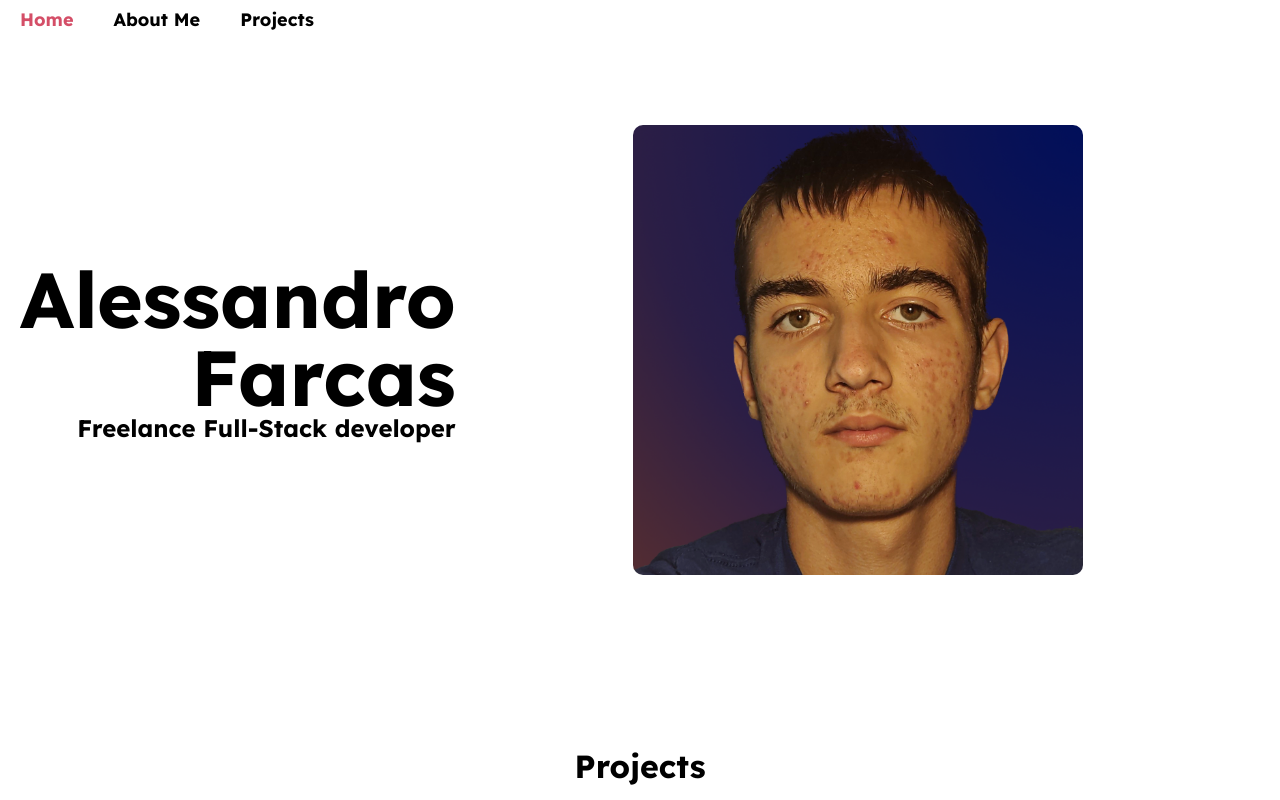
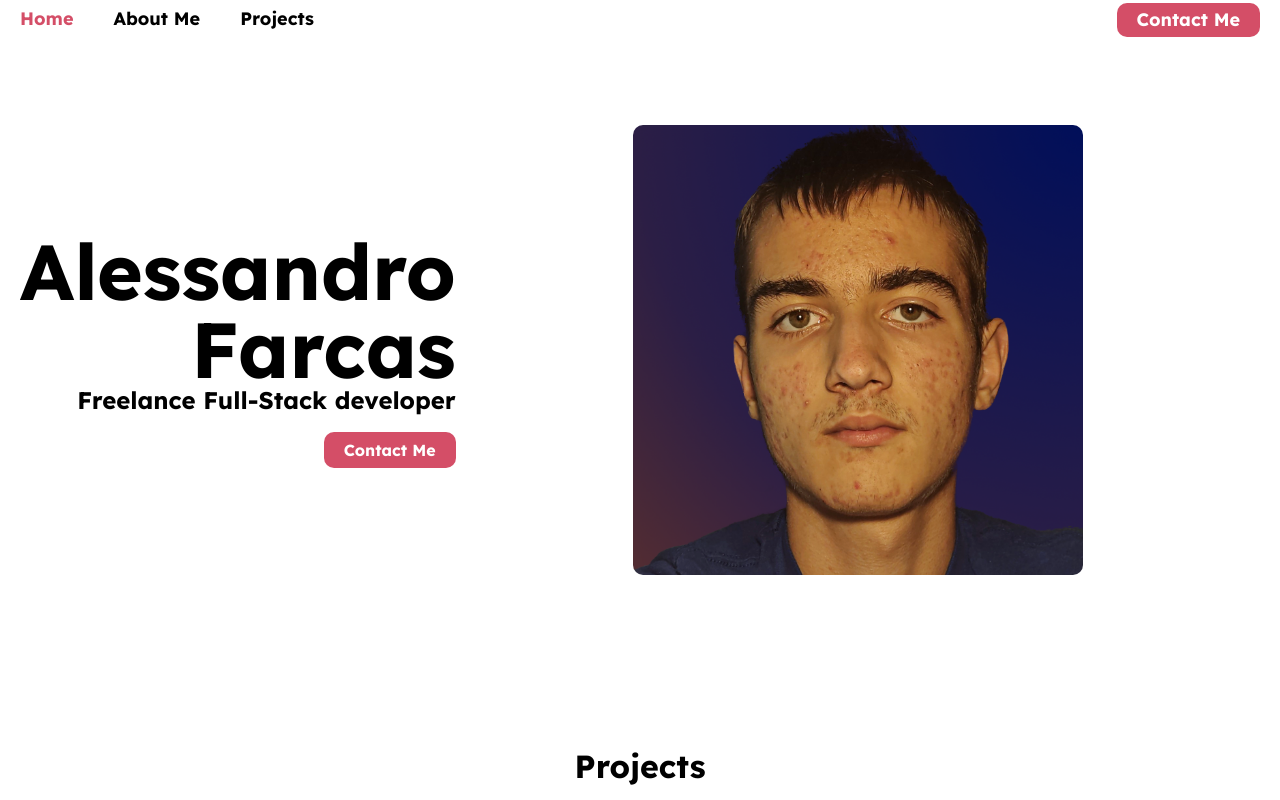
Before and after one commit to Alenygam/portfolio, a Vue app: page /#/ in a window 1280 px wide. Shown: the top 800 px of the page. Built offline with nearby package versions, Linux system fonts and the light colour scheme.

Commit message:
Added contact me page

```diff
--- a/src/components/Home/HeroSection.vue
+++ b/src/components/Home/HeroSection.vue
@@ -3,12 +3,21 @@
         <div class="hero-title">
             <h1>Alessandro Farcas</h1>
             <h2>Freelance Full-Stack developer</h2>
+            <ContactMeButton/>
         </div>
         <div class="hero-image">
             <img src="@/assets/Home_picture.png">
         </div>
     </div>
 </template>
+
+<script>
+import ContactMeButton from '@/components/common/ContactMeButton.vue'
+
+export default {
+    components: {ContactMeButton}
+}
+</script>
 
 <style scoped>
     .hero-container {
@@ -23,6 +32,7 @@
         display: flex;
         justify-content: center;
         flex-direction: column;
+        place-items: center;
         text-align: right;
     }
 
@@ -44,6 +54,16 @@
         width: 450px;
         height: 450px;
         border-radius: 10px;
+    }
+
+    .contact-button {
+        margin-top: 20px;
+    }
+
+    @media screen and (min-width: 920px) {
+        .hero-title {
+            place-items: flex-end;
+        }
     }
 
     @media screen and (max-width: 920px) {
--- a/src/components/Home/Projects.vue
+++ b/src/components/Home/Projects.vue
@@ -53,9 +53,9 @@ export default {
         .projects-container {
             flex-direction: column;
             place-items: center;
-            margin: none;
             overflow: hidden;
             width: auto;
+            margin: 0;
         }
 
         .projects-container > div {
--- a/src/components/Navbar.vue
+++ b/src/components/Navbar.vue
@@ -3,7 +3,8 @@
         <router-link to="/">Home</router-link>
         <router-link to="/about_me">About Me</router-link>
         <router-link to="/projects">Projects</router-link>
-        <div style="flex-grow: 1;"></div>
+        <div class="filler"></div>
+        <ContactMeButton/>
     </div>
     <button id="menubutton" class="menubutton" type="button" v-on:click="openMenu">
         <i class="ph-list" style="font-size: 32px"></i>
@@ -11,6 +12,8 @@
 </template>
 
 <script>
+import ContactMeButton from '@/components/common/ContactMeButton.vue'
+
 function openMenu() {
     const nav = document.getElementById('nav');
     const menubutton = document.getElementById('menubutton');
@@ -22,7 +25,8 @@ function openMenu() {
 export default {
     methods: {
         openMenu: openMenu,
-    }
+    },
+    components: {ContactMeButton}
 }
 </script>
 
@@ -57,8 +61,9 @@ export default {
         transition: .5s;
     }
 
+
     .nav * {
-        margin: auto 20px;
+        padding: 10px 20px;
         text-decoration: none;
     }
 
@@ -78,7 +83,7 @@ export default {
         .nav {
             /* Left needs to be -300px to account for the padding */
             left: -300px;
-            height: 100vh;
+            height: calc(100vh - 40px);
             width: 260px;
             flex-direction: column;
             text-align: center;
@@ -97,5 +102,21 @@ export default {
         .open-button {
             left: 310px;
         }
+
+        .contact-button {
+            margin-bottom: 50px;
+        }
+    }
+
+    @media screen and (min-width: 500px) {
+        .contact-button {
+            margin: 3px 20px 3px 3px;
+        }
+    }
+
+    .filler {
+        padding: 0;
+        margin: 0;
+        flex-grow: 1;
     }
 </style>
--- /dev/null
+++ b/src/components/common/ContactMeButton.vue
@@ -0,0 +1,24 @@
+<template>
+    <router-link class="contact-button" to="/contact_me">Contact Me</router-link>
+</template>
+
+<style scoped>
+    .contact-button {
+        padding: 10px 20px;
+        color: #fff!important;
+        background-color: #D44E67;
+        border-radius: 10px;
+        transition: .5s;
+        display: flex;
+        place-items: center;
+        justify-content: center;
+        text-decoration: none;
+        font-weight: bold;
+    }
+
+    .contact-button:hover {
+        color: #000!important;
+        background-color: #fff;
+    }
+
+</style>
--- a/src/router/routes.js
+++ b/src/router/routes.js
@@ -8,6 +8,11 @@ const routes = [
     path: '/about_me',
     name: 'About Me',
     component: () => import('../views/About.vue')
+  },
+  {
+    path:'/contact_me',
+    name: 'Contact Me',
+    component: () => import('../views/ContactMe.vue')
   },
   {
     path: '/projects',
--- /dev/null
+++ b/src/views/ContactMe.vue
@@ -0,0 +1,35 @@
+<template>
+    <div class="contactme-container">
+        <h1>Contact me</h1>
+        <div class="contactme-text">
+            You can reach me through:
+
+            <ul style="list-style-position: inside; margin-top: 10px;">
+                <li>Email: <a href="mailto:alessandro@alenygam.com">alessandro@alenygam.com</a></li>
+                <li>Discord: <code>Alenygam#5574</code></li>
+                <li>Matrix: <code>alenygam@matrix.alenygam.com</code></li>
+            </ul>
+        </div>
+    </div>
+</template>
+
+<style scoped>
+    .contactme-container {
+        width: 100%;
+        display: flex;
+        flex-direction: column;
+        place-items: center;
+    }
+
+    .contactme-container > h1 {
+        font-size: 48px;
+    }
+
+    .contactme-text {
+        margin-top: 20px;
+        width: 290px;
+        padding: 10px;
+        border-radius: 10px;
+        box-shadow: 0 0 10px #00000030;
+    }
+</style>
```
